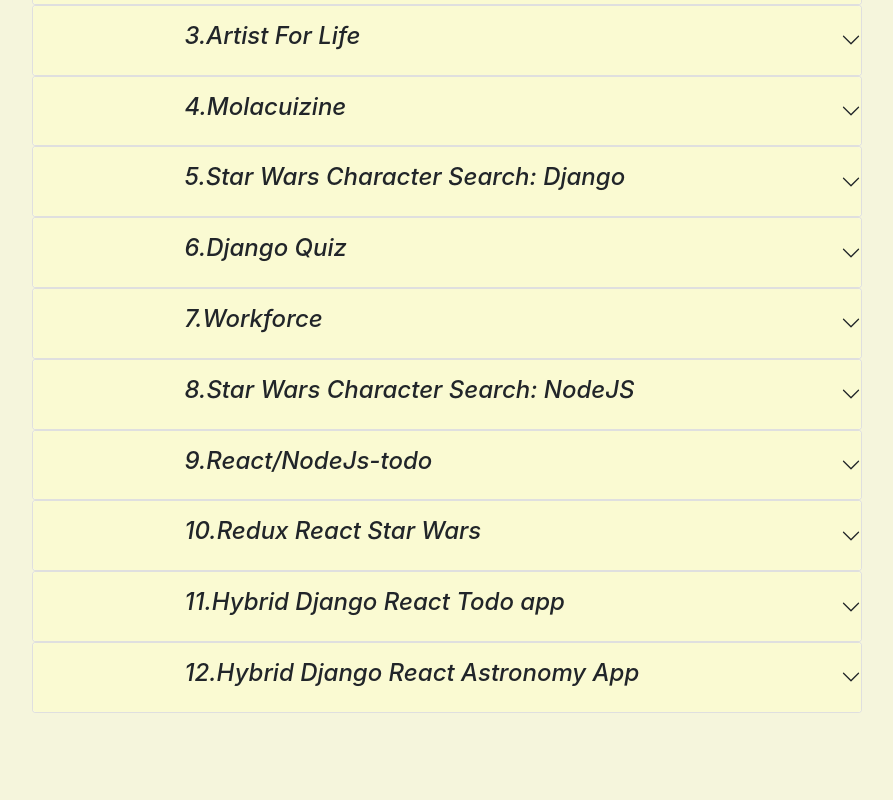
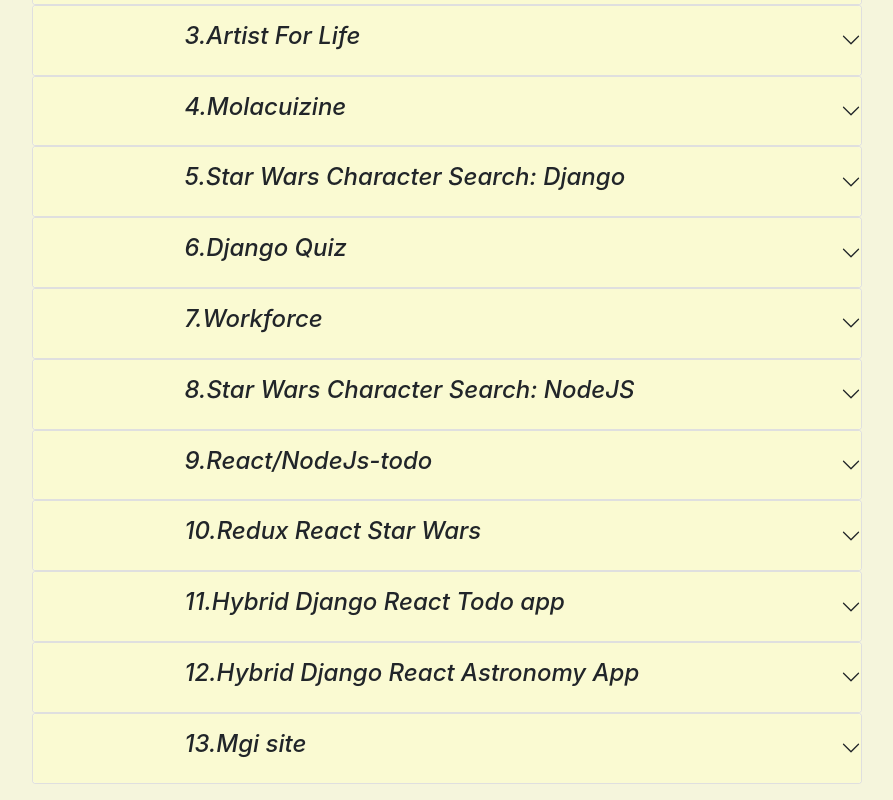
Before and after one commit to zahur76/react_cv, a React (Create React App) app: page /projects in a window 1280 px wide. Shown: the part 743-1543 px from the top of the page, without its empty margins (193-1086 px from the left). Before the commit the page ends 1472 px from the top, so only its background shows below. Built offline with nearby package versions, Linux system fonts and the light colour scheme.

Commit message:
add: add projects to portfolio

```diff
--- a/src/components/Projects/Projects.js
+++ b/src/components/Projects/Projects.js
@@ -114,6 +114,15 @@
         github: 'https://github.com/zahur76/django-react-universe',
         comment: ''
     },
+    {
+        number: 13,
+        name: 'Mgi site',
+        technologies: 'Flask, SQLalchemy, HTML, CSS, Bootstrap, CSS',
+        description: 'Build a site for client involved in the IT industry.',
+        site: 'https://staging.mgenesysinnov.com/',
+        github: 'https://gitlab.com/mgenesysinnov/mgi',
+        comment: 'Main assignments was to code registration, page, language, donation and accessibility modules. The page and language module involved programming an interface for the client whereby the pages could be customed designed and translated by admin.'
+    },
 ]
 
 class Projects extends React.Component {
```
Also changed, not shown: package.json (line endings or trailing spaces).
